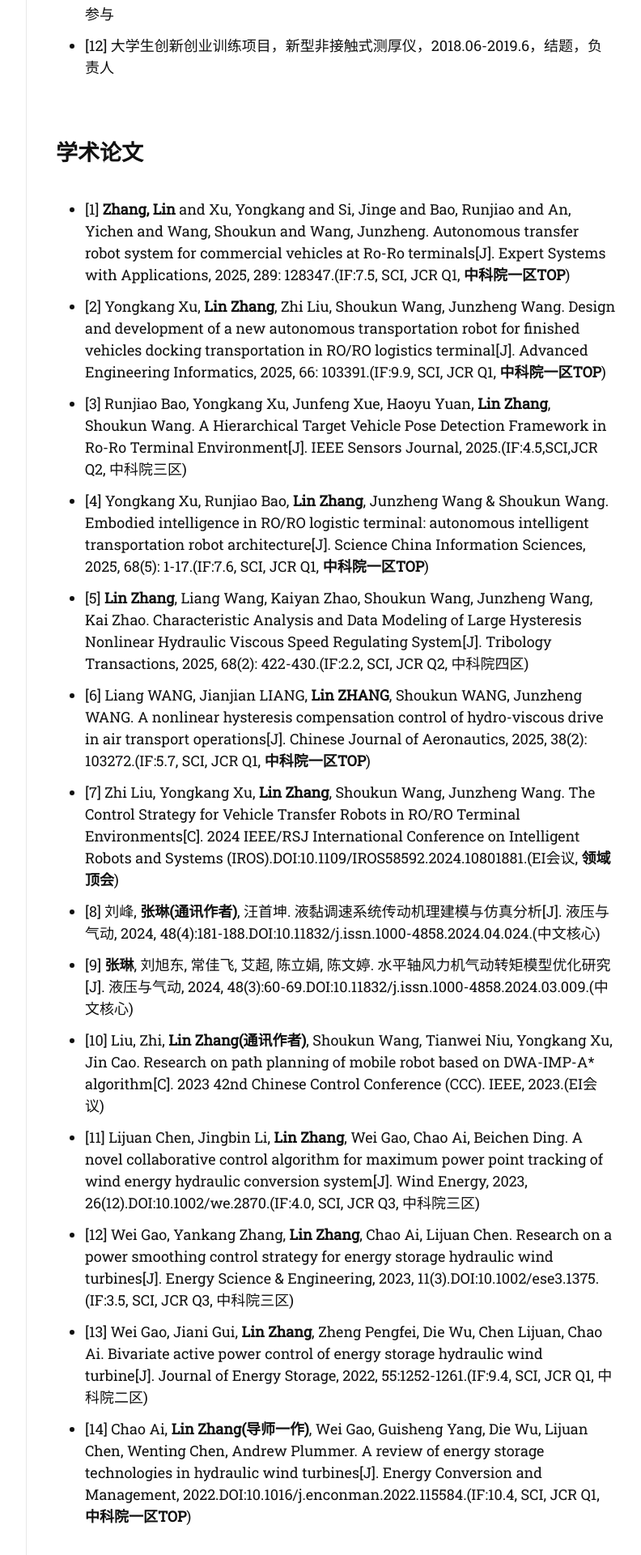
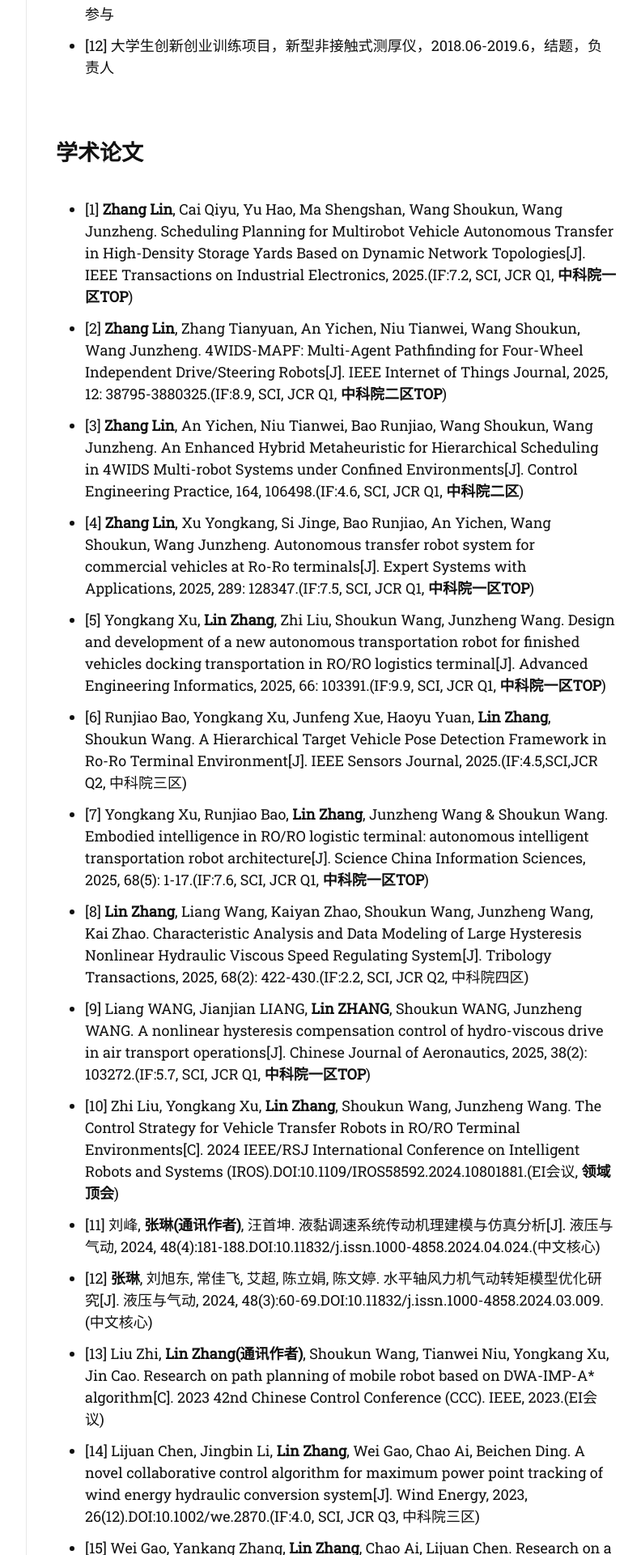
Before and after one commit to Eric-ZhangL/Eric-ZhangL.github.io, a Jekyll site: the page built from index.md, in a window 1280 px wide. Shown: the part 1598-3518 px from the top of the page at 81% size, without its empty margins (357-1149 px from the left). Built offline with Jekyll 4.4.1, drawn with Linux system fonts in a browser that asks for light colours; nearby versions of some CDN libraries; some web fonts are replaced; some of the changed text lies outside the part shown.

Commit message:
20251001

```diff
--- a/index.md
+++ b/index.md
@@ -28,20 +28,23 @@
 * [12] 大学生创新创业训练项目，新型非接触式测厚仪，2018.06-2019.6，结题，负责人
 
 ## 学术论文
-* [1] **Zhang, Lin** and Xu, Yongkang and Si, Jinge and Bao, Runjiao and An, Yichen and Wang, Shoukun and Wang, Junzheng. Autonomous transfer robot system for commercial vehicles at Ro-Ro terminals[J]. Expert Systems with Applications, 2025, 289: 128347.(IF:7.5, SCI, JCR Q1, **中科院一区TOP**)
-* [2] Yongkang Xu, **Lin Zhang**, Zhi Liu, Shoukun Wang, Junzheng Wang. Design and development of a new autonomous transportation robot for finished vehicles docking transportation in RO/RO logistics terminal[J]. Advanced Engineering Informatics, 2025, 66: 103391.(IF:9.9, SCI, JCR Q1, **中科院一区TOP**)
-* [3] Runjiao Bao, Yongkang Xu, Junfeng Xue, Haoyu Yuan, **Lin Zhang**, Shoukun Wang. A Hierarchical Target Vehicle Pose Detection Framework in Ro-Ro Terminal Environment[J]. IEEE Sensors Journal, 2025.(IF:4.5,SCI,JCR Q2, 中科院三区)
-* [4] Yongkang Xu, Runjiao Bao, **Lin Zhang**, Junzheng Wang & Shoukun Wang. Embodied intelligence in RO/RO logistic terminal: autonomous intelligent transportation robot architecture[J]. Science China Information Sciences, 2025, 68(5): 1-17.(IF:7.6, SCI, JCR Q1, **中科院一区TOP**)
-* [5] **Lin Zhang**, Liang Wang, Kaiyan Zhao, Shoukun Wang, Junzheng Wang, Kai Zhao. Characteristic Analysis and Data Modeling of Large Hysteresis Nonlinear Hydraulic Viscous Speed Regulating System[J]. Tribology Transactions, 2025, 68(2): 422-430.(IF:2.2, SCI, JCR Q2, 中科院四区)
-* [6] Liang WANG, Jianjian LIANG, **Lin ZHANG**, Shoukun WANG, Junzheng WANG. A nonlinear hysteresis compensation control of hydro-viscous drive in air transport operations[J]. Chinese Journal of Aeronautics, 2025, 38(2): 103272.(IF:5.7, SCI, JCR Q1, **中科院一区TOP**)
-* [7] Zhi Liu, Yongkang Xu, **Lin Zhang**, Shoukun Wang, Junzheng Wang. The Control Strategy for Vehicle Transfer Robots in RO/RO Terminal Environments[C]. 2024 IEEE/RSJ International Conference on Intelligent Robots and Systems (IROS).DOI:10.1109/IROS58592.2024.10801881.(EI会议, **领域顶会**)
-* [8] 刘峰, **张琳(通讯作者)**, 汪首坤. 液黏调速系统传动机理建模与仿真分析[J]. 液压与气动, 2024, 48(4):181-188.DOI:10.11832/j.issn.1000-4858.2024.04.024.(中文核心)
-* [9] **张琳**, 刘旭东, 常佳飞, 艾超, 陈立娟, 陈文婷. 水平轴风力机气动转矩模型优化研究[J]. 液压与气动, 2024, 48(3):60-69.DOI:10.11832/j.issn.1000-4858.2024.03.009.(中文核心)
-* [10] Liu, Zhi, **Lin Zhang(通讯作者)**, Shoukun Wang, Tianwei Niu, Yongkang Xu, Jin Cao. Research on path planning of mobile robot based on DWA-IMP-A* algorithm[C]. 2023 42nd Chinese Control Conference (CCC). IEEE, 2023.(EI会议)
-* [11] Lijuan Chen, Jingbin Li, **Lin Zhang**, Wei Gao, Chao Ai, Beichen Ding. A novel collaborative control algorithm for maximum power point tracking of wind energy hydraulic conversion system[J]. Wind Energy, 2023, 26(12).DOI:10.1002/we.2870.(IF:4.0, SCI, JCR Q3, 中科院三区)
-* [12] Wei Gao, Yankang Zhang, **Lin Zhang**, Chao Ai, Lijuan Chen. Research on a power smoothing control strategy for energy storage hydraulic wind turbines[J]. Energy Science & Engineering, 2023, 11(3).DOI:10.1002/ese3.1375.(IF:3.5, SCI, JCR Q3, 中科院三区)
-* [13] Wei Gao, Jiani Gui, **Lin Zhang**, Zheng Pengfei, Die Wu, Chen Lijuan, Chao Ai. Bivariate active power control of energy storage hydraulic wind turbine[J]. Journal of Energy Storage, 2022, 55:1252-1261.(IF:9.4, SCI, JCR Q1, 中科院二区)
-* [14] Chao Ai, **Lin Zhang(导师一作)**, Wei Gao, Guisheng Yang, Die Wu, Lijuan Chen, Wenting Chen, Andrew Plummer. A review of energy storage technologies in hydraulic wind turbines[J]. Energy Conversion and Management, 2022.DOI:10.1016/j.enconman.2022.115584.(IF:10.4, SCI, JCR Q1, **中科院一区TOP**)
+* [1] **Zhang Lin**, Cai Qiyu, Yu Hao, Ma Shengshan, Wang Shoukun, Wang Junzheng. Scheduling Planning for Multirobot Vehicle Autonomous Transfer in High-Density Storage Yards Based on Dynamic Network Topologies[J]. IEEE Transactions on Industrial Electronics, 2025.(IF:7.2, SCI, JCR Q1, **中科院一区TOP**)
+* [2] **Zhang Lin**, Zhang Tianyuan, An Yichen, Niu Tianwei, Wang Shoukun, Wang Junzheng. 4WIDS-MAPF: Multi-Agent Pathfinding for Four-Wheel Independent Drive/Steering Robots[J]. IEEE Internet of Things Journal, 2025, 12: 38795-3880325.(IF:8.9, SCI, JCR Q1, **中科院二区TOP**)
+* [3] **Zhang Lin**, An Yichen, Niu Tianwei, Bao Runjiao, Wang Shoukun, Wang Junzheng. An Enhanced Hybrid Metaheuristic for Hierarchical Scheduling in 4WIDS Multi-robot Systems under Confined Environments[J]. Control Engineering Practice, 164, 106498.(IF:4.6, SCI, JCR Q1, **中科院二区**)
+* [4] **Zhang Lin**, Xu Yongkang, Si Jinge, Bao Runjiao, An Yichen, Wang Shoukun, Wang Junzheng. Autonomous transfer robot system for commercial vehicles at Ro-Ro terminals[J]. Expert Systems with Applications, 2025, 289: 128347.(IF:7.5, SCI, JCR Q1, **中科院一区TOP**)
+* [5] Yongkang Xu, **Lin Zhang**, Zhi Liu, Shoukun Wang, Junzheng Wang. Design and development of a new autonomous transportation robot for finished vehicles docking transportation in RO/RO logistics terminal[J]. Advanced Engineering Informatics, 2025, 66: 103391.(IF:9.9, SCI, JCR Q1, **中科院一区TOP**)
+* [6] Runjiao Bao, Yongkang Xu, Junfeng Xue, Haoyu Yuan, **Lin Zhang**, Shoukun Wang. A Hierarchical Target Vehicle Pose Detection Framework in Ro-Ro Terminal Environment[J]. IEEE Sensors Journal, 2025.(IF:4.5,SCI,JCR Q2, 中科院三区)
+* [7] Yongkang Xu, Runjiao Bao, **Lin Zhang**, Junzheng Wang & Shoukun Wang. Embodied intelligence in RO/RO logistic terminal: autonomous intelligent transportation robot architecture[J]. Science China Information Sciences, 2025, 68(5): 1-17.(IF:7.6, SCI, JCR Q1, **中科院一区TOP**)
+* [8] **Lin Zhang**, Liang Wang, Kaiyan Zhao, Shoukun Wang, Junzheng Wang, Kai Zhao. Characteristic Analysis and Data Modeling of Large Hysteresis Nonlinear Hydraulic Viscous Speed Regulating System[J]. Tribology Transactions, 2025, 68(2): 422-430.(IF:2.2, SCI, JCR Q2, 中科院四区)
+* [9] Liang WANG, Jianjian LIANG, **Lin ZHANG**, Shoukun WANG, Junzheng WANG. A nonlinear hysteresis compensation control of hydro-viscous drive in air transport operations[J]. Chinese Journal of Aeronautics, 2025, 38(2): 103272.(IF:5.7, SCI, JCR Q1, **中科院一区TOP**)
+* [10] Zhi Liu, Yongkang Xu, **Lin Zhang**, Shoukun Wang, Junzheng Wang. The Control Strategy for Vehicle Transfer Robots in RO/RO Terminal Environments[C]. 2024 IEEE/RSJ International Conference on Intelligent Robots and Systems (IROS).DOI:10.1109/IROS58592.2024.10801881.(EI会议, **领域顶会**)
+* [11] 刘峰, **张琳(通讯作者)**, 汪首坤. 液黏调速系统传动机理建模与仿真分析[J]. 液压与气动, 2024, 48(4):181-188.DOI:10.11832/j.issn.1000-4858.2024.04.024.(中文核心)
+* [12] **张琳**, 刘旭东, 常佳飞, 艾超, 陈立娟, 陈文婷. 水平轴风力机气动转矩模型优化研究[J]. 液压与气动, 2024, 48(3):60-69.DOI:10.11832/j.issn.1000-4858.2024.03.009.(中文核心)
+* [13] Liu Zhi, **Lin Zhang(通讯作者)**, Shoukun Wang, Tianwei Niu, Yongkang Xu, Jin Cao. Research on path planning of mobile robot based on DWA-IMP-A* algorithm[C]. 2023 42nd Chinese Control Conference (CCC). IEEE, 2023.(EI会议)
+* [14] Lijuan Chen, Jingbin Li, **Lin Zhang**, Wei Gao, Chao Ai, Beichen Ding. A novel collaborative control algorithm for maximum power point tracking of wind energy hydraulic conversion system[J]. Wind Energy, 2023, 26(12).DOI:10.1002/we.2870.(IF:4.0, SCI, JCR Q3, 中科院三区)
+* [15] Wei Gao, Yankang Zhang, **Lin Zhang**, Chao Ai, Lijuan Chen. Research on a power smoothing control strategy for energy storage hydraulic wind turbines[J]. Energy Science & Engineering, 2023, 11(3).DOI:10.1002/ese3.1375.(IF:3.5, SCI, JCR Q3, 中科院三区)
+* [16] Wei Gao, Jiani Gui, **Lin Zhang**, Zheng Pengfei, Die Wu, Chen Lijuan, Chao Ai. Bivariate active power control of energy storage hydraulic wind turbine[J]. Journal of Energy Storage, 2022, 55:1252-1261.(IF:9.4, SCI, JCR Q1, 中科院二区)
+* [17] Chao Ai, **Lin Zhang(导师一作)**, Wei Gao, Guisheng Yang, Die Wu, Lijuan Chen, Wenting Chen, Andrew Plummer. A review of energy storage technologies in hydraulic wind turbines[J]. Energy Conversion and Management, 2022.DOI:10.1016/j.enconman.2022.115584.(IF:10.4, SCI, JCR Q1, **中科院一区TOP**)
 
 ## 授权专利
 * [1] 艾超，**张琳**，高伟，陈立娟，郑鹏飞，孔祥东. 一种液压型风力发电高电压穿越控制系统及方法:202110438186.9[P].2023-03-24.(发明专利，授权)
@@ -51,31 +54,33 @@
 * [5] 王东城，**张琳**，卢子艺，赵润远，张林，马锦涛. 一种高精度非接触式多点测厚仪:201920704623.5[P].2020-04-28.(实用新型专利，授权)
 
 ## 科研竞赛
-* [1] **2025.04 中国国际大学生创新大赛(2024)产业赛道，金奖.(国家级竞赛，排名：1/15，负责人)**
-* [2] 2024.11 2024年全国人工智能应用场景创新挑战赛，特等奖.(国家级竞赛，排名：1/13，负责人)
-* [3] 2024.11 第三届中国研究生“双碳”创新与创意大赛，二等奖.(国家级竞赛，排名：2/6，核心成员)
-* [4] 2024.10 “申吴杯”第六届中国研究生机器人创新设计大赛，三等奖.(国家级竞赛，排名：2/5，核心成员)
-* [5] 2024.09 中国国际大学生创新大赛(2024)北京市产业赛道，一等奖.(省级竞赛，排名：1/15，负责人)
-* [6] 2024.09 中国国际大学生创新大赛(2024)北京市主赛道，二等奖.(省级竞赛，排名：1/15，负责人)
-* [7] 2024.09 京彩大创第三届北京大学生创新创业大赛，三等奖.(省级竞赛，排名：5/5，主要执行人)
-* [8] **2023.12 全国大学生机器人科技创新交流营暨机器人大赛，特等奖.(国家级竞赛，排名：2/7，主要执行人)**
-* [9] 2023.08 申昊杯第五届中国研究生机器人创新设计大赛，二等奖.(省级竞赛，排名：5/5，核心成员)
-* [10] 2023.04 第八届中国国际“互联网+”大学生创新创业大赛，铜奖.(国际级竞赛，排名：12/14，指导)
-* [11] 2022.08 六百光年杯”第十五届全国大学生节能减排社会实践与科学竞赛，三等奖. (国家级竞赛，排名：2/7，主要执行人)
-* [12] **2022.07 2022年“挑战杯”河北省大学生创业计划竞赛，一等奖.(省级竞赛，排名1/10，负责人)**
-* [13] 2022.05 "河北建投杯"2022年河北省大学生节能减排社会实践与科技竞赛，三等奖.(省级竞赛，排名：2/7，主要执行人)
-* [14] 2021.12 第十届中国（河北）青年创业创新大赛暨第八届“创青春”中国青年创新创业大赛(河北赛区)，一等奖.(省级竞赛，排名：1/5，负责人)
-* [15] **2021.11 第十七届“挑战杯”全国大学生课外学术科技作品竞赛“黑科技”专项赛，“行星”级作品.(国家级竞赛，排名：2/9，负责人)**
-* [16] 2021.11 中国银行·TRIZ杯第九届中国大学生创新方法大赛，二等奖.(国际级竞赛，排名：1/5，负责人)
-* [17] 2021.11 第六届“创客中国”新能源中小企业创新创业大赛，创客组二等奖.(国家级竞赛，排名：1/5，负责人)
-* [18] **2021.10 第七届中国国际“互联网+”大学生创新创业大赛，铜奖.(国际级竞赛，排名：2/11，负责人)**
-* [19] 2021.10 第七届河北省“互联网+”大学生创新创业大赛，金奖.(省级竞赛，排名：2/10，负责人)
-* [20] 2021.10 2021年第九届“东升杯”国际创新创业大赛（河北赛区），一等奖.(省级竞赛，排名：1/11，负责人)
-* [21] 2021.08 第二届河北省TRIZ杯大学生创新方法大赛，一等奖.(省级竞赛，排名：1/5，负责人)
-* [22] 2021.08 第二届河北省TRIZ杯大学生创新方法大赛，二等奖.(省级竞赛，排名：2/5，核心成员)
-* [23] 2021.08 第二届河北省TRIZ杯大学生创新方法大赛，三等奖.(省级竞赛，排名：4/5，指导)
-* [24] 2021.06 2021年第五届普译奖全国大学生翻译比赛英译汉组，初赛二等奖.(国家级竞赛，个人奖)
-* [25] 2018.06 河北省大学生“调研河北”社会调查活动，三等奖.(省级竞赛，排名：1/7，负责人)
+* [1] 2025.09 2025年全国人工智能应用场景创新挑战赛，特等奖.(国家级竞赛，排名：10/11，主要指导、副答辩人)
+* [2] 2024.09 京彩大创第四届北京大学生创新创业大赛，一等奖.(省级竞赛，排名：5/10，主要指导)
+* [3] 2024.11 2024年全国人工智能应用场景创新挑战赛，特等奖.(国家级竞赛，排名：1/13，负责人)
+* [4] **2024.10 中国国际大学生创新大赛(2024)产业赛道，金奖.(国家级竞赛，排名：1/15，负责人)**
+* [5] 2024.11 第三届中国研究生“双碳”创新与创意大赛，二等奖.(国家级竞赛，排名：2/6，核心成员)
+* [6] 2024.10 “申吴杯”第六届中国研究生机器人创新设计大赛，三等奖.(国家级竞赛，排名：2/5，核心成员)
+* [7] 2024.09 中国国际大学生创新大赛(2024)北京市产业赛道，一等奖.(省级竞赛，排名：1/15，负责人)
+* [8] 2024.09 中国国际大学生创新大赛(2024)北京市主赛道，二等奖.(省级竞赛，排名：1/15，负责人)
+* [9] 2024.09 京彩大创第三届北京大学生创新创业大赛，三等奖.(省级竞赛，排名：5/5，主要执行人)
+* [10] **2023.12 全国大学生机器人科技创新交流营暨机器人大赛，特等奖.(国家级竞赛，排名：2/7，主要执行人)**
+* [11] 2023.08 申昊杯第五届中国研究生机器人创新设计大赛，二等奖.(省级竞赛，排名：5/5，核心成员)
+* [12] 2023.04 第八届中国国际“互联网+”大学生创新创业大赛，铜奖.(国际级竞赛，排名：12/14，指导)
+* [13] 2022.08 六百光年杯”第十五届全国大学生节能减排社会实践与科学竞赛，三等奖. (国家级竞赛，排名：2/7，主要执行人)
+* [14] **2022.07 2022年“挑战杯”河北省大学生创业计划竞赛，一等奖.(省级竞赛，排名1/10，负责人)**
+* [15] 2022.05 "河北建投杯"2022年河北省大学生节能减排社会实践与科技竞赛，三等奖.(省级竞赛，排名：2/7，主要执行人)
+* [16] 2021.12 第十届中国（河北）青年创业创新大赛暨第八届“创青春”中国青年创新创业大赛(河北赛区)，一等奖.(省级竞赛，排名：1/5，负责人)
+* [17] **2021.11 第十七届“挑战杯”全国大学生课外学术科技作品竞赛“黑科技”专项赛，“行星”级作品.(国家级竞赛，排名：2/9，负责人)**
+* [18] 2021.11 中国银行·TRIZ杯第九届中国大学生创新方法大赛，二等奖.(国际级竞赛，排名：1/5，负责人)
+* [19] 2021.11 第六届“创客中国”新能源中小企业创新创业大赛，创客组二等奖.(国家级竞赛，排名：1/5，负责人)
+* [20] **2021.10 第七届中国国际“互联网+”大学生创新创业大赛，铜奖.(国际级竞赛，排名：2/11，负责人)**
+* [21] 2021.10 第七届河北省“互联网+”大学生创新创业大赛，金奖.(省级竞赛，排名：2/10，负责人)
+* [22] 2021.10 2021年第九届“东升杯”国际创新创业大赛（河北赛区），一等奖.(省级竞赛，排名：1/11，负责人)
+* [23] 2021.08 第二届河北省TRIZ杯大学生创新方法大赛，一等奖.(省级竞赛，排名：1/5，负责人)
+* [24] 2021.08 第二届河北省TRIZ杯大学生创新方法大赛，二等奖.(省级竞赛，排名：2/5，核心成员)
+* [25] 2021.08 第二届河北省TRIZ杯大学生创新方法大赛，三等奖.(省级竞赛，排名：4/5，指导)
+* [26] 2021.06 2021年第五届普译奖全国大学生翻译比赛英译汉组，初赛二等奖.(国家级竞赛，个人奖)
+* [27] 2018.06 河北省大学生“调研河北”社会调查活动，三等奖.(省级竞赛，排名：1/7，负责人)
 
 ## 荣誉称号
 * [1] 2025.02 北京理工大学优秀创新创业团队
```
